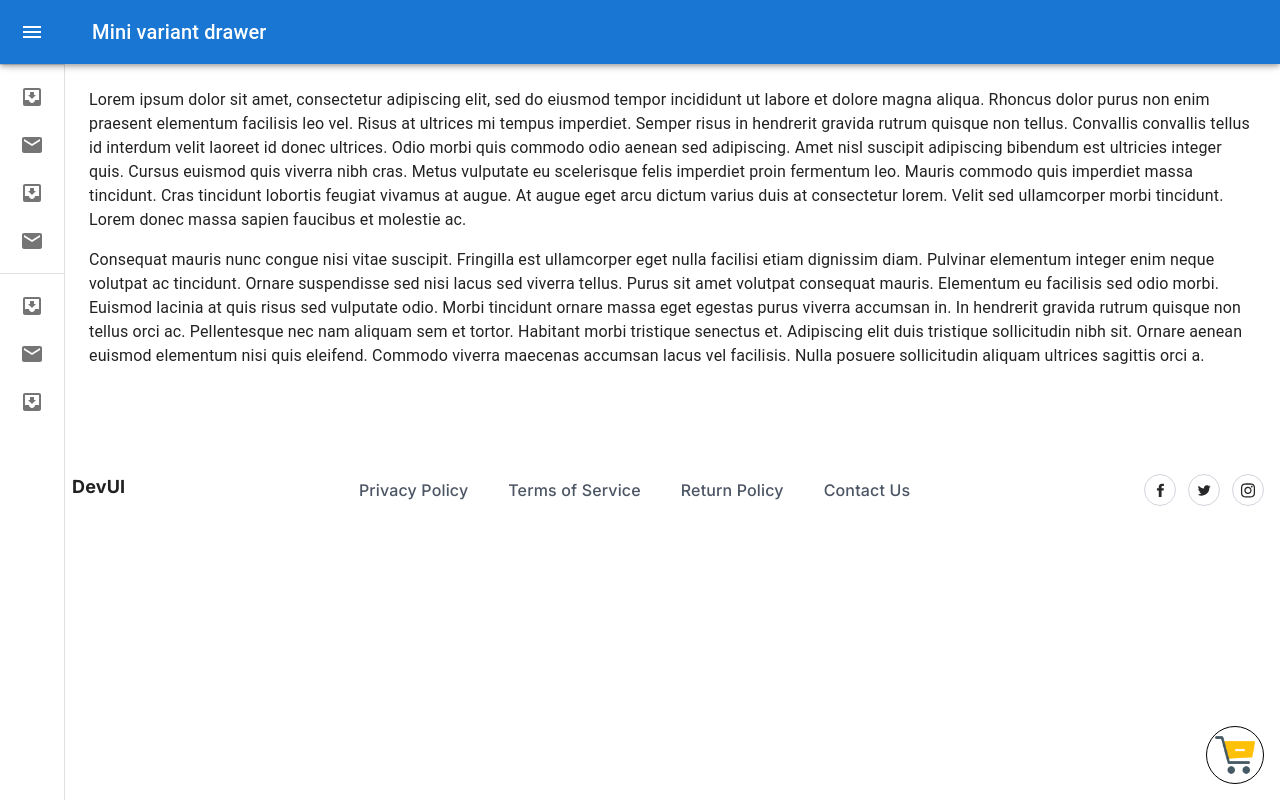
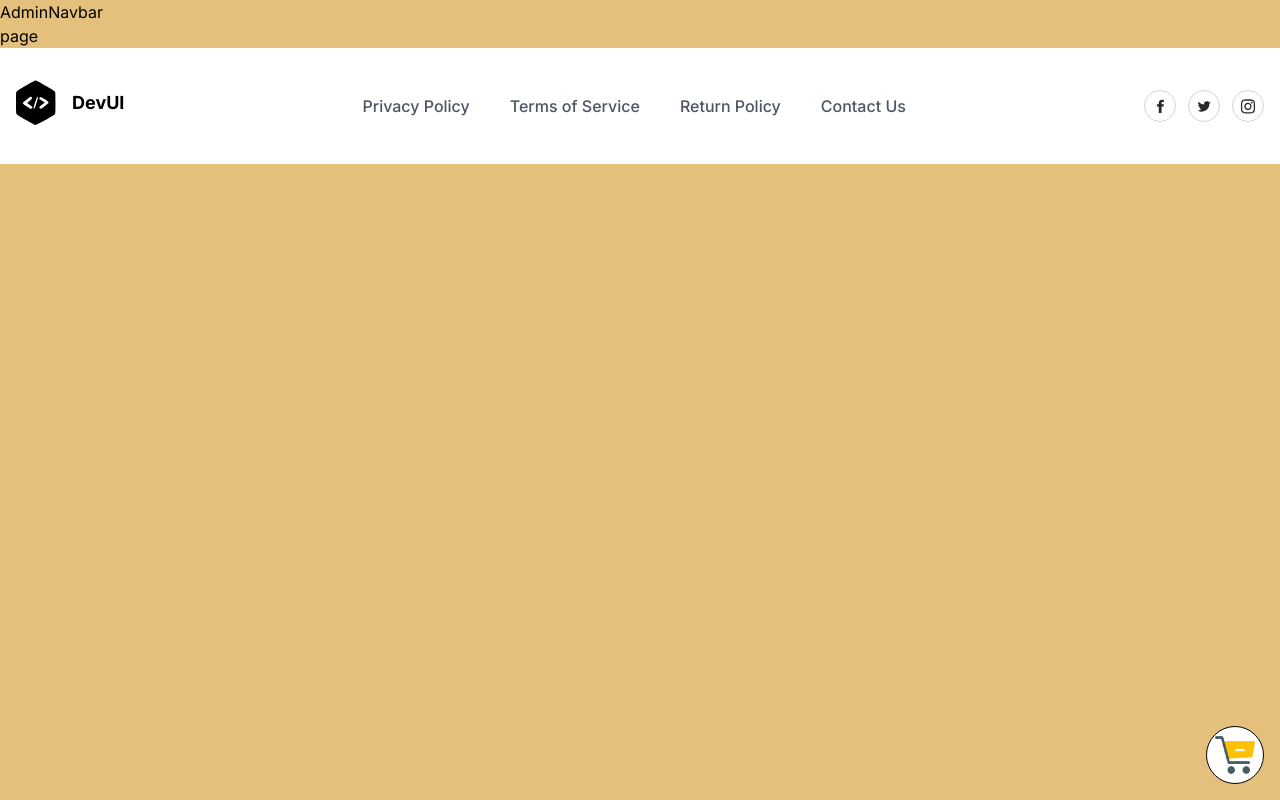
Before and after one commit to niks-nikhil-anand/Furniture_eCommerce, a Next.js app: page /admin/dashboard in a window 1280 px wide. Built offline with nearby package versions, Linux system fonts and the light colour scheme.

Commit message:
fix admin navbar

```diff
--- a/src/app/layout.js
+++ b/src/app/layout.js
@@ -8,7 +8,7 @@ import { CartProvider } from "../context/CartContext.js";
 import CartIcon from "@/components/fixedCart";
 import { usePathname } from "next/navigation";
 import { AdminFooter } from "@/components/AdminFooter";
-import MiniDrawer from "@/components/AdminNavbar";
+import AdminNavbar from "@/components/AdminNavbar";
 
 
 const inter = Inter({ subsets: ["latin"] });
@@ -27,8 +27,7 @@ export default function RootLayout({ children }) {
       <body className={inter.className}>
         {
           pathName !=='/admin/dashboard'?<ExampleNavbarTwo />
-        : <MiniDrawer/>
-        }
+        : <AdminNavbar/> }
         <CartProvider>
           {children}
           <CartIcon/>
--- a/src/components/adminNavbar.jsx
+++ b/src/components/adminNavbar.jsx
@@ -1,213 +1,9 @@
-"use client"
-import * as React from 'react';
-import { styled, useTheme } from '@mui/material/styles';
-import Box from '@mui/material/Box';
-import MuiDrawer from '@mui/material/Drawer';
-import MuiAppBar from '@mui/material/AppBar';
-import Toolbar from '@mui/material/Toolbar';
-import List from '@mui/material/List';
-import CssBaseline from '@mui/material/CssBaseline';
-import Typography from '@mui/material/Typography';
-import Divider from '@mui/material/Divider';
-import IconButton from '@mui/material/IconButton';
-import MenuIcon from '@mui/icons-material/Menu';
-import ChevronLeftIcon from '@mui/icons-material/ChevronLeft';
-import ChevronRightIcon from '@mui/icons-material/ChevronRight';
-import ListItem from '@mui/material/ListItem';
-import ListItemButton from '@mui/material/ListItemButton';
-import ListItemIcon from '@mui/material/ListItemIcon';
-import ListItemText from '@mui/material/ListItemText';
-import InboxIcon from '@mui/icons-material/MoveToInbox';
-import MailIcon from '@mui/icons-material/Mail';
+import React from 'react'
 
-const drawerWidth = 240;
+const AdminNavbar = () => {
+  return (
+    <div>AdminNavbar</div>
+  )
+}
 
-const openedMixin = (theme) => ({
-  width: drawerWidth,
-  transition: theme.transitions.create('width', {
-    easing: theme.transitions.easing.sharp,
-    duration: theme.transitions.duration.enteringScreen,
-  }),
-  overflowX: 'hidden',
-});
-
-const closedMixin = (theme) => ({
-  transition: theme.transitions.create('width', {
-    easing: theme.transitions.easing.sharp,
-    duration: theme.transitions.duration.leavingScreen,
-  }),
-  overflowX: 'hidden',
-  width: `calc(${theme.spacing(7)} + 1px)`,
-  [theme.breakpoints.up('sm')]: {
-    width: `calc(${theme.spacing(8)} + 1px)`,
-  },
-});
-
-const DrawerHeader = styled('div')(({ theme }) => ({
-  display: 'flex',
-  alignItems: 'center',
-  justifyContent: 'flex-end',
-  padding: theme.spacing(0, 1),
-  // necessary for content to be below app bar
-  ...theme.mixins.toolbar,
-}));
-
-const AppBar = styled(MuiAppBar, {
-  shouldForwardProp: (prop) => prop !== 'open',
-})(({ theme, open }) => ({
-  zIndex: theme.zIndex.drawer + 1,
-  transition: theme.transitions.create(['width', 'margin'], {
-    easing: theme.transitions.easing.sharp,
-    duration: theme.transitions.duration.leavingScreen,
-  }),
-  ...(open && {
-    marginLeft: drawerWidth,
-    width: `calc(100% - ${drawerWidth}px)`,
-    transition: theme.transitions.create(['width', 'margin'], {
-      easing: theme.transitions.easing.sharp,
-      duration: theme.transitions.duration.enteringScreen,
-    }),
-  }),
-}));
-
-const Drawer = styled(MuiDrawer, { shouldForwardProp: (prop) => prop !== 'open' })(
-  ({ theme, open }) => ({
-    width: drawerWidth,
-    flexShrink: 0,
-    whiteSpace: 'nowrap',
-    boxSizing: 'border-box',
-    ...(open && {
-      ...openedMixin(theme),
-      '& .MuiDrawer-paper': openedMixin(theme),
-    }),
-    ...(!open && {
-      ...closedMixin(theme),
-      '& .MuiDrawer-paper': closedMixin(theme),
-    }),
-  }),
-);
-
-export default function MiniDrawer() {
-  const theme = useTheme();
-  const [open, setOpen] = React.useState(false);
-
-  const handleDrawerOpen = () => {
-    setOpen(true);
-  };
-
-  const handleDrawerClose = () => {
-    setOpen(false);
-  };
-
-  return (
-    <Box sx={{ display: 'flex' }}>
-      <CssBaseline />
-      <AppBar position="fixed" open={open}>
-        <Toolbar>
-          <IconButton
-            color="inherit"
-            aria-label="open drawer"
-            onClick={handleDrawerOpen}
-            edge="start"
-            sx={{
-              marginRight: 5,
-              ...(open && { display: 'none' }),
-            }}
-          >
-            <MenuIcon />
-          </IconButton>
-          <Typography variant="h6" noWrap component="div">
-            Mini variant drawer
-          </Typography>
-        </Toolbar>
-      </AppBar>
-      <Drawer variant="permanent" open={open}>
-        <DrawerHeader>
-          <IconButton onClick={handleDrawerClose}>
-            {theme.direction === 'rtl' ? <ChevronRightIcon /> : <ChevronLeftIcon />}
-          </IconButton>
-        </DrawerHeader>
-        <Divider />
-        <List>
-          {['Inbox', 'Starred', 'Send email', 'Drafts'].map((text, index) => (
-            <ListItem key={text} disablePadding sx={{ display: 'block' }}>
-              <ListItemButton
-                sx={{
-                  minHeight: 48,
-                  justifyContent: open ? 'initial' : 'center',
-                  px: 2.5,
-                }}
-              >
-                <ListItemIcon
-                  sx={{
-                    minWidth: 0,
-                    mr: open ? 3 : 'auto',
-                    justifyContent: 'center',
-                  }}
-                >
-                  {index % 2 === 0 ? <InboxIcon /> : <MailIcon />}
-                </ListItemIcon>
-                <ListItemText primary={text} sx={{ opacity: open ? 1 : 0 }} />
-              </ListItemButton>
-            </ListItem>
-          ))}
-        </List>
-        <Divider />
-        <List>
-          {['All mail', 'Trash', 'Spam'].map((text, index) => (
-            <ListItem key={text} disablePadding sx={{ display: 'block' }}>
-              <ListItemButton
-                sx={{
-                  minHeight: 48,
-                  justifyContent: open ? 'initial' : 'center',
-                  px: 2.5,
-                }}
-              >
-                <ListItemIcon
-                  sx={{
-                    minWidth: 0,
-                    mr: open ? 3 : 'auto',
-                    justifyContent: 'center',
-                  }}
-                >
-                  {index % 2 === 0 ? <InboxIcon /> : <MailIcon />}
-                </ListItemIcon>
-                <ListItemText primary={text} sx={{ opacity: open ? 1 : 0 }} />
-              </ListItemButton>
-            </ListItem>
-          ))}
-        </List>
-      </Drawer>
-      <Box component="main" sx={{ flexGrow: 1, p: 3 }}>
-        <DrawerHeader />
-        <Typography paragraph>
-          Lorem ipsum dolor sit amet, consectetur adipiscing elit, sed do eiusmod
-          tempor incididunt ut labore et dolore magna aliqua. Rhoncus dolor purus non
-          enim praesent elementum facilisis leo vel. Risus at ultrices mi tempus
-          imperdiet. Semper risus in hendrerit gravida rutrum quisque non tellus.
-          Convallis convallis tellus id interdum velit laoreet id donec ultrices.
-          Odio morbi quis commodo odio aenean sed adipiscing. Amet nisl suscipit
-          adipiscing bibendum est ultricies integer quis. Cursus euismod quis viverra
-          nibh cras. Metus vulputate eu scelerisque felis imperdiet proin fermentum
-          leo. Mauris commodo quis imperdiet massa tincidunt. Cras tincidunt lobortis
-          feugiat vivamus at augue. At augue eget arcu dictum varius duis at
-          consectetur lorem. Velit sed ullamcorper morbi tincidunt. Lorem donec massa
-          sapien faucibus et molestie ac.
-        </Typography>
-        <Typography paragraph>
-          Consequat mauris nunc congue nisi vitae suscipit. Fringilla est ullamcorper
-          eget nulla facilisi etiam dignissim diam. Pulvinar elementum integer enim
-          neque volutpat ac tincidunt. Ornare suspendisse sed nisi lacus sed viverra
-          tellus. Purus sit amet volutpat consequat mauris. Elementum eu facilisis
-          sed odio morbi. Euismod lacinia at quis risus sed vulputate odio. Morbi
-          tincidunt ornare massa eget egestas purus viverra accumsan in. In hendrerit
-          gravida rutrum quisque non tellus orci ac. Pellentesque nec nam aliquam sem
-          et tortor. Habitant morbi tristique senectus et. Adipiscing elit duis
-          tristique sollicitudin nibh sit. Ornare aenean euismod elementum nisi quis
-          eleifend. Commodo viverra maecenas accumsan lacus vel facilisis. Nulla
-          posuere sollicitudin aliquam ultrices sagittis orci a.
-        </Typography>
-      </Box>
-    </Box>
-  );
-}
+export default AdminNavbar
```
